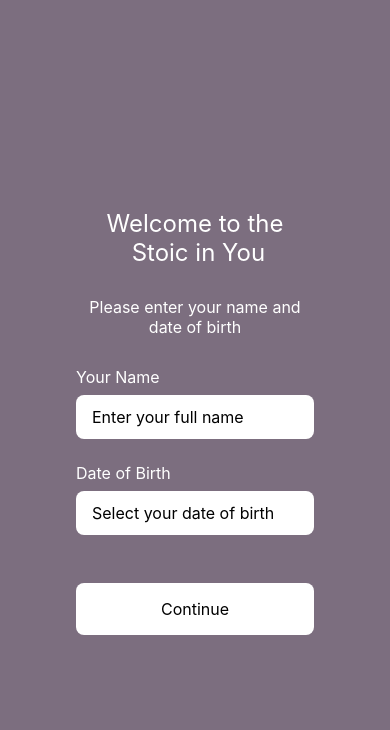
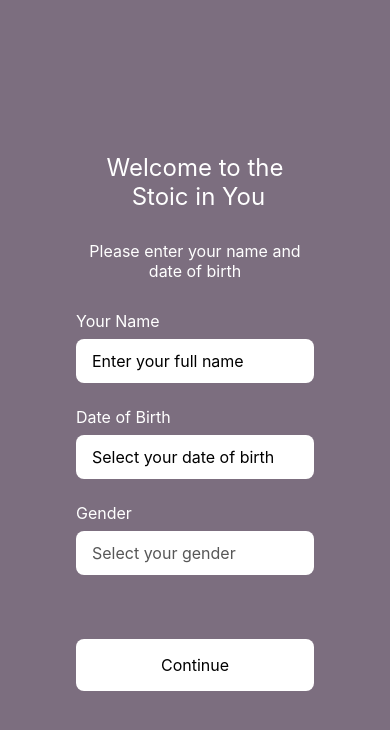
Before and after one commit to PeterX12/TheStoicInYou, a React Native app: screen /Onboarding in a window 390 px wide. Shown: the top 730 px of the page. Built offline with nearby package versions, Linux system fonts and the light colour scheme.

Commit message:
Added Gender select. WIP

```diff
--- a/package.json
+++ b/package.json
@@ -13,6 +13,7 @@
     "@expo/vector-icons": "^14.0.2",
     "@react-native-async-storage/async-storage": "2.1.2",
     "@react-native-community/datetimepicker": "8.4.1",
+    "@react-native-picker/picker": "2.11.1",
     "@react-navigation/bottom-tabs": "^7.3.10",
     "@react-navigation/native": "^7.1.6",
     "@react-navigation/native-stack": "^7.3.10",
--- a/src/components/DatePicker.tsx
+++ b/src/components/DatePicker.tsx
@@ -79,8 +79,7 @@ const DatePicker = ({
       )}
       {/* Show date picker on iOS */}
       {showDatePicker && Platform.OS === "ios" && (
-        <View style={styles.iosPickerContainer}>
-          <Pressable style={styles.iosOverlay} onPress={handleCancel} />
+        <Pressable style={styles.iosOverlay} onPress={handleCancel}>
           <View style={styles.iosPickerWrapper}>
             <View style={styles.iosButtonContainer}>
               <Pressable onPress={handleCancel}>
@@ -92,7 +91,6 @@ const DatePicker = ({
                 </Text>
               </Pressable>
             </View>
-
             <DateTimePicker
               value={tempDate || new Date()}
               mode="date"
@@ -103,7 +101,7 @@ const DatePicker = ({
               maximumDate={maxDate}
             />
           </View>
-        </View>
+        </Pressable>
       )}
 
       {error && <Text style={styles.errorText}>{error}</Text>}
@@ -159,7 +157,7 @@ const styles = StyleSheet.create({
   },
   iosOverlay: {
     ...StyleSheet.absoluteFillObject,
-    backgroundColor: AppColors.Black + "80",
+    justifyContent: "flex-end",
   },
   iosPickerWrapper: {
     backgroundColor: AppColors.White,
--- /dev/null
+++ b/src/components/GenderPicker.tsx
@@ -0,0 +1,174 @@
+import { AppColors } from "constants/colors";
+import React, { useState } from "react";
+import { View, Text, Pressable, StyleSheet, Modal } from "react-native";
+
+type Gender = "male" | "female" | "other";
+
+interface GenderPickerProps {
+  value: Gender | null;
+  onGenderChange: (gender: Gender) => void; // Changed to only accept non-null
+  label?: string;
+  error?: string;
+}
+
+const GenderPicker = ({
+  value,
+  onGenderChange,
+  label,
+  error,
+}: GenderPickerProps) => {
+  const [showModal, setShowModal] = useState(false);
+  const [tempGender, setTempGender] = useState<Gender>("male");
+
+  const handleConfirm = () => {
+    onGenderChange(tempGender);
+    setShowModal(false);
+  };
+
+  const handleCancel = () => {
+    setShowModal(false);
+  };
+
+  const genderOptions: { label: string; value: Gender }[] = [
+    { label: "Male", value: "male" },
+    { label: "Female", value: "female" },
+    { label: "Other", value: "other" },
+  ];
+
+  return (
+    <View style={styles.container}>
+      {label && <Text style={styles.inputText}>{label}</Text>}
+
+      <Pressable
+        style={[styles.input, error ? styles.inputError : null]}
+        onPress={() => {
+          setTempGender(value || "male");
+          setShowModal(true);
+        }}
+      >
+        <Text style={[styles.genderText, !value && styles.placeholderText]}>
+          {value
+            ? value.charAt(0).toUpperCase() + value.slice(1)
+            : "Select your gender"}
+        </Text>
+      </Pressable>
+
+      {error && <Text style={styles.errorText}>{error}</Text>}
+
+      <Modal
+        visible={showModal}
+        transparent={true}
+        animationType="slide"
+        onRequestClose={handleCancel}
+      >
+        <Pressable style={styles.modalOverlay} onPress={handleCancel}>
+          <View style={styles.modalContent}>
+            <View style={styles.modalHeader}>
+              <Pressable onPress={handleCancel}>
+                <Text style={styles.modalButton}>Cancel</Text>
+              </Pressable>
+              <Pressable onPress={handleConfirm}>
+                <Text style={[styles.modalButton, styles.confirmButton]}>
+                  Done
+                </Text>
+              </Pressable>
+            </View>
+
+            <View style={styles.optionsContainer}>
+              {genderOptions.map((option) => (
+                <Pressable
+                  key={option.value}
+                  style={[
+                    styles.option,
+                    tempGender === option.value && styles.selectedOption,
+                  ]}
+                  onPress={() => setTempGender(option.value)}
+                >
+                  <Text style={styles.optionText}>{option.label}</Text>
+                </Pressable>
+              ))}
+            </View>
+          </View>
+        </Pressable>
+      </Modal>
+    </View>
+  );
+};
+
+const styles = StyleSheet.create({
+  container: {
+    width: "100%",
+    marginBottom: 16,
+  },
+  inputText: {
+    color: AppColors.White,
+    fontSize: 16,
+    marginBottom: 8,
+  },
+  input: {
+    backgroundColor: AppColors.White,
+    borderRadius: 8,
+    paddingHorizontal: 16,
+    paddingVertical: 12,
+  },
+  inputError: {
+    borderWidth: 1,
+    borderColor: AppColors.Error,
+  },
+  genderText: {
+    color: AppColors.Black,
+    fontSize: 16,
+  },
+  placeholderText: {
+    color: AppColors.PlaceHolder,
+  },
+  errorText: {
+    color: AppColors.Error,
+    fontSize: 14,
+    marginTop: 4,
+  },
+  modalOverlay: {
+    flex: 1,
+    justifyContent: "flex-end",
+  },
+  modalContent: {
+    backgroundColor: AppColors.White,
+    borderTopLeftRadius: 16,
+    borderTopRightRadius: 16,
+    padding: 16,
+  },
+  modalHeader: {
+    flexDirection: "row",
+    justifyContent: "space-between",
+    paddingBottom: 16,
+    borderBottomWidth: 1,
+    borderBottomColor: AppColors.Black,
+  },
+  modalButton: {
+    fontSize: 16,
+    color: AppColors.Black,
+    padding: 8,
+  },
+  confirmButton: {
+    fontWeight: "bold",
+    color: AppColors.Black,
+  },
+  optionsContainer: {
+    paddingVertical: 8,
+  },
+  option: {
+    paddingVertical: 12,
+    paddingHorizontal: 16,
+    borderRadius: 8,
+    marginVertical: 4,
+  },
+  selectedOption: {
+    backgroundColor: AppColors.Black + "20",
+  },
+  optionText: {
+    fontSize: 16,
+    color: AppColors.Black,
+  },
+});
+
+export default GenderPicker;
--- a/src/constants/colors.ts
+++ b/src/constants/colors.ts
@@ -5,6 +5,6 @@ export const AppColors = {
 
   White: "#FFFFFF",
   Black: "#000000",
-
+  PlaceHolder: "#575757",
   Error: "#F80814",
 };
--- a/src/screens/Onboarding/OnboardingScreen.tsx
+++ b/src/screens/Onboarding/OnboardingScreen.tsx
@@ -1,13 +1,6 @@
 import { AppColors } from "constants/colors";
 import React, { useState } from "react";
-import {
-  View,
-  Text,
-  TextInput,
-  Pressable,
-  ScrollView,
-  Alert,
-} from "react-native";
+import { View, Text, TextInput, ScrollView, Alert } from "react-native";
 import { StyleSheet } from "react-native";
 import DatePicker from "@components/DatePicker";
 import Button from "@components/Button";
@@ -16,6 +9,7 @@ import { UserProfile } from "types/user";
 import { saveUserProfile } from "services/userService";
 import { RootStackParamList } from "types/navigation";
 import { NativeStackNavigationProp } from "@react-navigation/native-stack";
+import GenderPicker from "@components/GenderPicker";
 
 type OnboardingScreenNavigationProp = NativeStackNavigationProp<
   RootStackParamList,
@@ -29,13 +23,18 @@ export default function OnboardingScreen() {
   const [errors, setErrors] = useState({
     name: "",
     birthDate: "",
+    gender: "",
   });
   const [isSubmitting, setIsSubmitting] = useState(false);
+  const [gender, setGender] = useState<"male" | "female" | "other" | null>(
+    null
+  );
 
   const validateForm = () => {
     const newErrors = {
       name: "",
       birthDate: "",
+      gender: "",
     };
 
     if (!name.trim()) {
@@ -50,6 +49,10 @@ export default function OnboardingScreen() {
       newErrors.birthDate = "Date of birth cannot be in the future";
     }
 
+    if (!gender) {
+      newErrors.gender = "Please select your gender";
+    }
+
     setErrors(newErrors);
     return !Object.values(newErrors).some((error) => error !== "");
   };
@@ -62,6 +65,7 @@ export default function OnboardingScreen() {
       const userProfile: UserProfile = {
         name: name.trim(),
         dateOfBirth: birthDate!.toISOString(),
+        gender: gender!,
       };
 
       await saveUserProfile(userProfile);
@@ -107,7 +111,7 @@ export default function OnboardingScreen() {
         {errors.name && <Text style={styles.errorText}>{errors.name}</Text>}
       </View>
 
-      <View style={[styles.inputContainer, { marginBottom: 48 }]}>
+      <View style={[styles.inputContainer, { marginBottom: 24 }]}>
         <DatePicker
           label="Date of Birth"
           value={birthDate}
@@ -120,6 +124,18 @@ export default function OnboardingScreen() {
         {errors.birthDate && (
           <Text style={styles.errorText}>{errors.birthDate}</Text>
         )}
+      </View>
+
+      <View style={[styles.inputContainer, { marginBottom: 48 }]}>
+        <GenderPicker
+          value={gender}
+          onGenderChange={(selectedGender) => {
+            setGender(selectedGender);
+            setErrors((prev) => ({ ...prev, gender: "" }));
+          }}
+          label="Gender"
+          error={errors.gender}
+        />
       </View>
 
       <Button
--- a/src/types/user.ts
+++ b/src/types/user.ts
@@ -1,4 +1,5 @@
 export interface UserProfile {
   name: string;
   dateOfBirth: string;
+  gender?: "male" | "female" | "other";
 }
```
Also changed, not shown: 1 other file (tests, documents, lock files or other folders).
